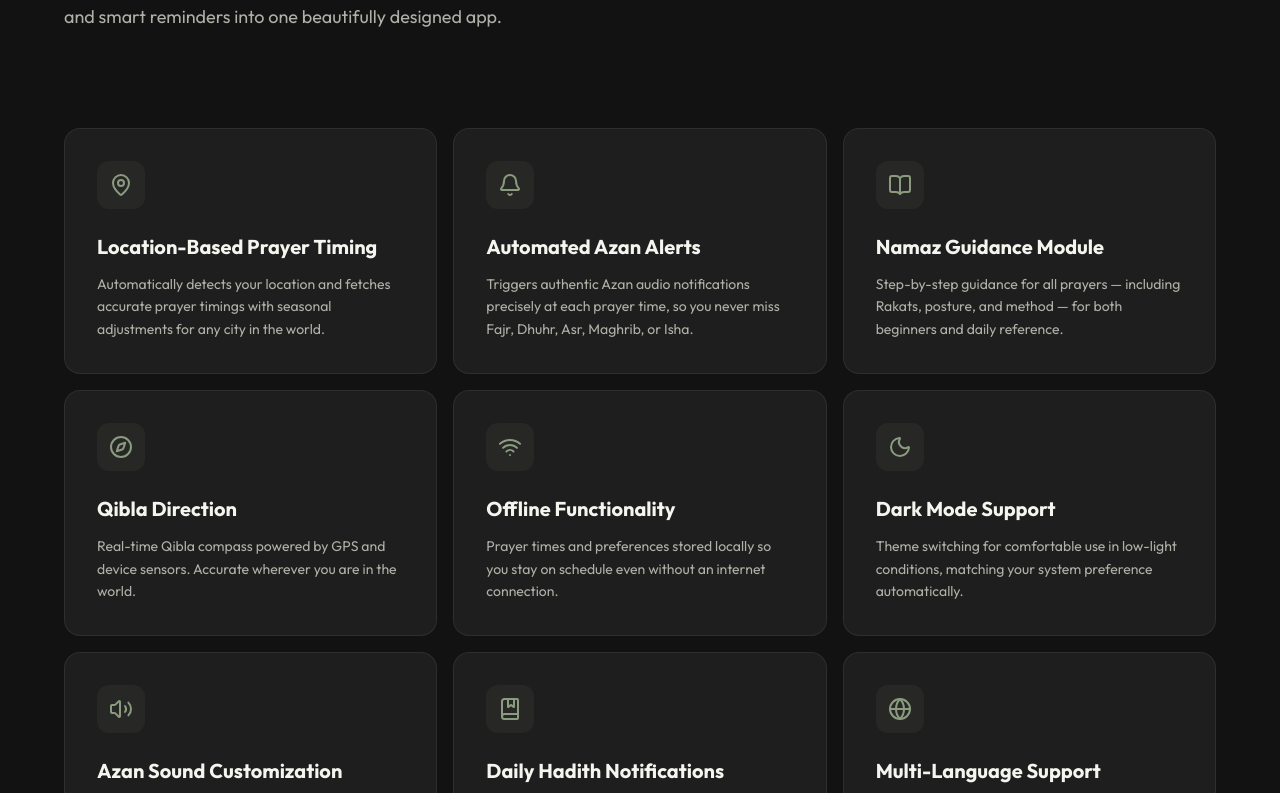
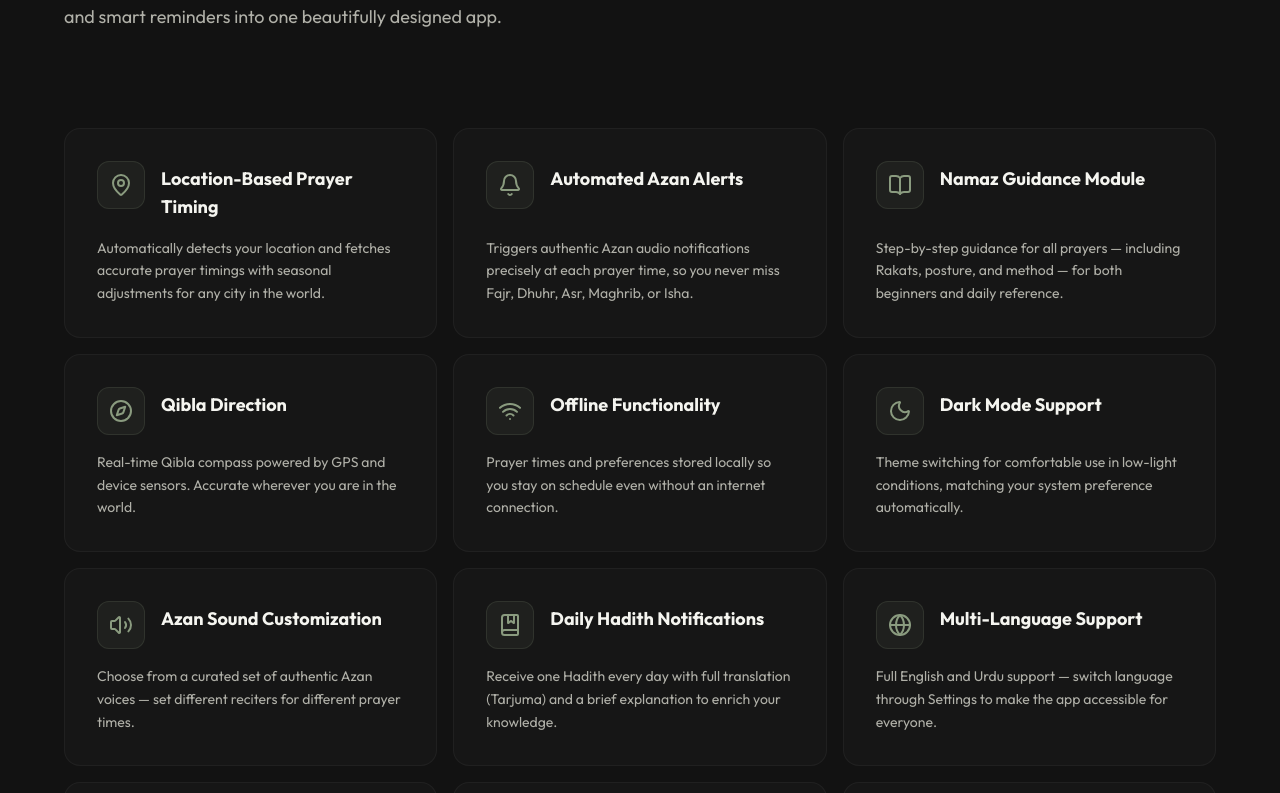
Before and after one commit to maria-khan-khushk/awaab-landing, a React (Vite) app: page / in a window 1280 px wide. Shown: the part 1107-1900 px from the top of the page. Built offline with nearby package versions, Linux system fonts and the light colour scheme.

Commit message:
features section added

```diff
--- a/src/components/Features.jsx
+++ b/src/components/Features.jsx
@@ -116,17 +116,19 @@ export default function Features() {
             <motion.div
               key={i}
               variants={itemVariants}
-              className="group relative p-8 bg-bg-card rounded-2xl border border-border overflow-hidden hover:border-sage-500/30 transition-colors duration-500"
+              className="group relative p-6 lg:p-8 bg-bg-card/40 rounded-2xl border border-border/60 hover:border-sage-500/20 hover:bg-bg-card transition-all duration-300 hover:-translate-y-1 hover:shadow-xl hover:shadow-sage-500/5 flex flex-col"
             >
-              <div className="absolute inset-0 bg-gradient-to-br from-sage-500/5 to-transparent opacity-0 group-hover:opacity-100 transition-opacity duration-500" />
-
-              <div className="relative z-10">
-                <div className="w-12 h-12 rounded-xl bg-sage-500/10 flex items-center justify-center mb-6 group-hover:scale-110 transition-transform duration-500">
+              <div className="flex items-start gap-4 mb-4">
+                <div className="w-12 h-12 rounded-xl bg-sage-500/10 border border-sage-500/20 flex items-center justify-center shrink-0 group-hover:bg-sage-500/20 transition-colors duration-300">
                   {feat.icon}
                 </div>
-                <h3 className="text-xl font-bold mb-3 group-hover:text-sage-400 transition-colors">{feat.title}</h3>
-                <p className="text-fg-muted leading-relaxed text-sm">{feat.desc}</p>
+                <h3 className="text-lg font-bold text-fg group-hover:text-sage-400 transition-colors duration-300 pt-1">
+                  {feat.title}
+                </h3>
               </div>
+              <p className="text-fg-muted leading-relaxed text-sm mt-auto">
+                {feat.desc}
+              </p>
             </motion.div>
           ))}
         </motion.div>
```
